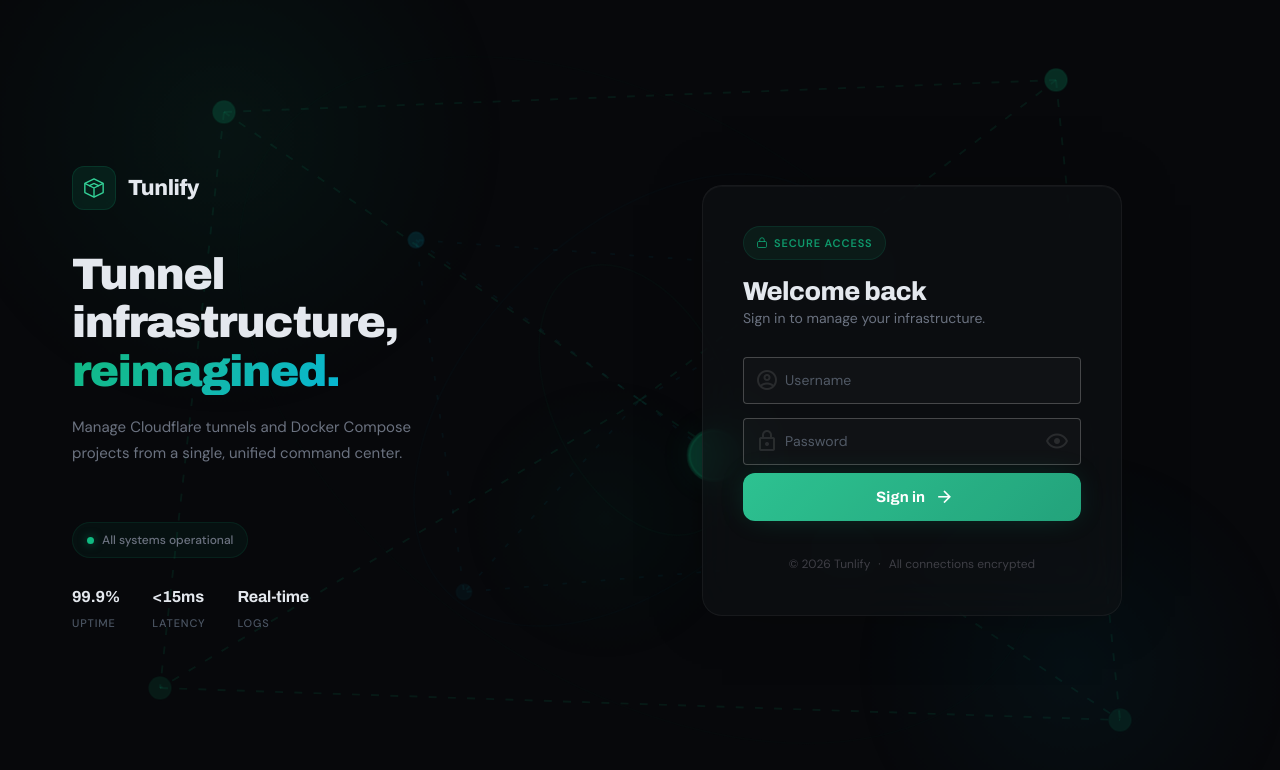
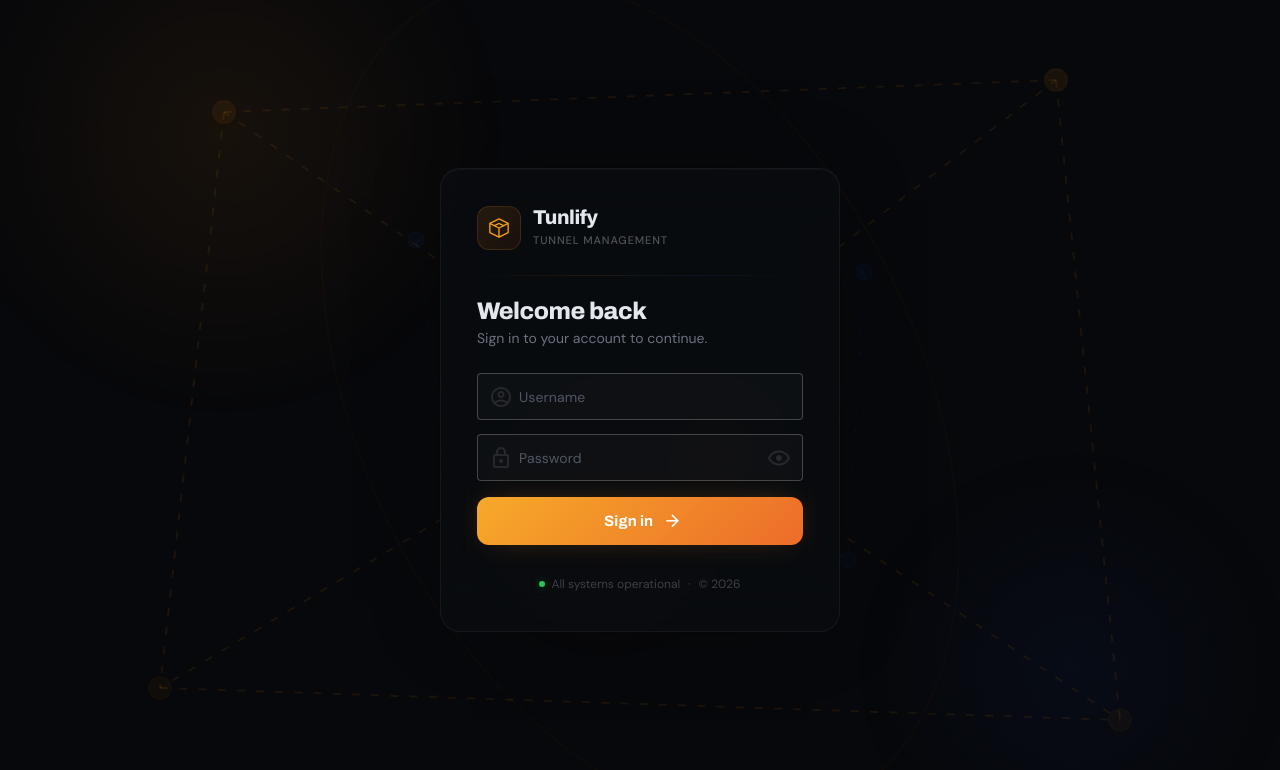
Before and after one commit to luzyver/Tunlify, a Vue app in the folder frontend/: page /login in a window 1280 px wide. Shown: the top 770 px of the page. Built offline with nearby package versions, Linux system fonts and the light colour scheme.

Commit message:
Refactor: overhaul login view UI and animation effects

```diff
--- a/frontend/src/views/LoginView.vue
+++ b/frontend/src/views/LoginView.vue
@@ -35,54 +35,54 @@ async function handleLogin() {
   <v-app>
     <div class="login-root">
       <div class="login-bg">
-        <div class="bg-orb bg-orb--1" />
-        <div class="bg-orb bg-orb--2" />
-        <div class="bg-orb bg-orb--3" />
+        <div class="bg-orb bg-orb--orange" />
+        <div class="bg-orb bg-orb--blue" />
+        <div class="bg-orb bg-orb--orange-sm" />
         <div class="bg-grid" />
 
         <svg class="network-svg" viewBox="0 0 800 600" preserveAspectRatio="xMidYMid slice">
-          <line class="net-line" x1="400" y1="300" x2="140" y2="120" />
-          <line class="net-line" x1="400" y1="300" x2="660" y2="100" />
-          <line class="net-line" x1="400" y1="300" x2="100" y2="480" />
-          <line class="net-line" x1="400" y1="300" x2="700" y2="500" />
-          <line class="net-line" x1="140" y1="120" x2="660" y2="100" />
-          <line class="net-line" x1="100" y1="480" x2="700" y2="500" />
-          <line class="net-line" x1="140" y1="120" x2="100" y2="480" />
-          <line class="net-line" x1="660" y1="100" x2="700" y2="500" />
+          <line class="net-line net-line--orange" x1="400" y1="300" x2="140" y2="120" />
+          <line class="net-line net-line--orange" x1="400" y1="300" x2="660" y2="100" />
+          <line class="net-line net-line--orange" x1="400" y1="300" x2="100" y2="480" />
+          <line class="net-line net-line--orange" x1="400" y1="300" x2="700" y2="500" />
+          <line class="net-line net-line--orange" x1="140" y1="120" x2="660" y2="100" />
+          <line class="net-line net-line--orange" x1="100" y1="480" x2="700" y2="500" />
+          <line class="net-line net-line--orange" x1="140" y1="120" x2="100" y2="480" />
+          <line class="net-line net-line--orange" x1="660" y1="100" x2="700" y2="500" />
 
-          <line class="net-line net-line--s" x1="400" y1="300" x2="260" y2="200" />
-          <line class="net-line net-line--s" x1="400" y1="300" x2="540" y2="220" />
-          <line class="net-line net-line--s" x1="400" y1="300" x2="290" y2="420" />
-          <line class="net-line net-line--s" x1="400" y1="300" x2="530" y2="400" />
-          <line class="net-line net-line--s" x1="260" y1="200" x2="540" y2="220" />
-          <line class="net-line net-line--s" x1="290" y1="420" x2="530" y2="400" />
-          <line class="net-line net-line--s" x1="260" y1="200" x2="290" y2="420" />
-          <line class="net-line net-line--s" x1="540" y1="220" x2="530" y2="400" />
+          <line class="net-line net-line--blue" x1="400" y1="300" x2="260" y2="200" />
+          <line class="net-line net-line--blue" x1="400" y1="300" x2="540" y2="220" />
+          <line class="net-line net-line--blue" x1="400" y1="300" x2="290" y2="420" />
+          <line class="net-line net-line--blue" x1="400" y1="300" x2="530" y2="400" />
+          <line class="net-line net-line--blue" x1="260" y1="200" x2="540" y2="220" />
+          <line class="net-line net-line--blue" x1="290" y1="420" x2="530" y2="400" />
+          <line class="net-line net-line--blue" x1="260" y1="200" x2="290" y2="420" />
+          <line class="net-line net-line--blue" x1="540" y1="220" x2="530" y2="400" />
 
-          <ellipse class="tunnel-ring" cx="400" cy="300" rx="90" ry="55" />
-          <ellipse class="tunnel-ring tunnel-ring--b" cx="400" cy="300" rx="170" ry="105" />
-          <ellipse class="tunnel-ring tunnel-ring--c" cx="400" cy="300" rx="280" ry="175" />
+          <ellipse class="tunnel-ring tunnel-ring--orange" cx="400" cy="300" rx="90" ry="55" />
+          <ellipse class="tunnel-ring tunnel-ring--blue" cx="400" cy="300" rx="170" ry="105" />
+          <ellipse class="tunnel-ring tunnel-ring--orange" cx="400" cy="300" rx="280" ry="175" />
 
           <circle class="net-node net-node--center" cx="400" cy="300" r="14" />
-          <circle class="net-node" cx="140" cy="120" r="7" style="animation-delay: 0s" />
-          <circle class="net-node" cx="660" cy="100" r="7" style="animation-delay: 0.8s" />
-          <circle class="net-node" cx="100" cy="480" r="7" style="animation-delay: 1.6s" />
-          <circle class="net-node" cx="700" cy="500" r="7" style="animation-delay: 2.4s" />
-          <circle class="net-node net-node--s" cx="260" cy="200" r="5" style="animation-delay: 0.4s" />
-          <circle class="net-node net-node--s" cx="540" cy="220" r="5" style="animation-delay: 1.2s" />
-          <circle class="net-node net-node--s" cx="290" cy="420" r="5" style="animation-delay: 2s" />
-          <circle class="net-node net-node--s" cx="530" cy="400" r="5" style="animation-delay: 2.8s" />
+          <circle class="net-node net-node--orange" cx="140" cy="120" r="7" style="animation-delay: 0s" />
+          <circle class="net-node net-node--orange" cx="660" cy="100" r="7" style="animation-delay: 0.8s" />
+          <circle class="net-node net-node--orange" cx="100" cy="480" r="7" style="animation-delay: 1.6s" />
+          <circle class="net-node net-node--orange" cx="700" cy="500" r="7" style="animation-delay: 2.4s" />
+          <circle class="net-node net-node--blue" cx="260" cy="200" r="5" style="animation-delay: 0.4s" />
+          <circle class="net-node net-node--blue" cx="540" cy="220" r="5" style="animation-delay: 1.2s" />
+          <circle class="net-node net-node--blue" cx="290" cy="420" r="5" style="animation-delay: 2s" />
+          <circle class="net-node net-node--blue" cx="530" cy="400" r="5" style="animation-delay: 2.8s" />
         </svg>
       </div>
 
       <div class="login-content">
         <div
-          class="brand-section"
-          v-motion="'brand'"
-          :initial="{ opacity: 0, x: -60 }"
-          :visible="{ opacity: 1, x: 0, transition: { duration: 700, ease: 'easeOut' } }"
+          v-motion
+          :initial="{ opacity: 0, y: 30, scale: 0.97 }"
+          :visible="{ opacity: 1, y: 0, scale: 1, transition: { duration: 600, ease: 'easeOut' } }"
+          class="form-card"
         >
-          <div class="brand-header">
+          <div class="form-brand">
             <div class="brand-logo">
               <div class="logo-icon">
                 <svg viewBox="0 0 24 24" fill="none" width="22" height="22">
@@ -91,59 +91,18 @@ async function handleLogin() {
                   <path d="M7 9.5l5-2.5 5 2.5" stroke="currentColor" stroke-width="1.5" stroke-linecap="round" />
                 </svg>
               </div>
-              <span class="logo-text">Tunlify</span>
-            </div>
-          </div>
-
-          <div class="brand-body">
-            <h1 class="brand-title">
-              Tunnel infrastructure,<br />
-              <span class="text-highlight">reimagined.</span>
-            </h1>
-            <p class="brand-desc">
-              Manage Cloudflare tunnels and Docker Compose projects from a single, unified command center.
-            </p>
-          </div>
-
-          <div class="brand-footer">
-            <div class="status-badge">
-              <span class="status-dot" />
-              <span>All systems operational</span>
-            </div>
-            <div class="brand-metrics">
-              <div class="metric">
-                <span class="metric-value">99.9%</span>
-                <span class="metric-label">Uptime</span>
-              </div>
-              <div class="metric">
-                <span class="metric-value">&lt;15ms</span>
-                <span class="metric-label">Latency</span>
-              </div>
-              <div class="metric">
-                <span class="metric-value">Real-time</span>
-                <span class="metric-label">Logs</span>
-              </div>
+              <div class="logo-text-group">
+                <span class="logo-wordmark">Tunlify</span>
+                <span class="logo-tagline">Tunnel Management</span>
               </div>
             </div>
           </div>
 
-        <div
-          class="form-section"
-          v-motion="'form'"
-          :initial="{ opacity: 0, x: 60 }"
-          :visible="{ opacity: 1, x: 0, transition: { duration: 700, delay: 200, ease: 'easeOut' } }"
-        >
-          <div class="form-card">
+          <div class="form-divider" />
+
           <div class="form-header">
-              <div class="form-badge">
-                <svg viewBox="0 0 16 16" fill="none" width="12" height="12">
-                  <rect x="2" y="6" width="12" height="8" rx="1.5" stroke="currentColor" stroke-width="1.2" />
-                  <path d="M5 6V4a3 3 0 016 0v2" stroke="currentColor" stroke-width="1.2" stroke-linecap="round" />
-                </svg>
-                Secure Access
-              </div>
             <h2 class="form-title">Welcome back</h2>
-              <p class="form-subtitle">Sign in to manage your infrastructure.</p>
+            <p class="form-subtitle">Sign in to your account to continue.</p>
           </div>
 
           <v-alert
@@ -168,7 +127,6 @@ async function handleLogin() {
                 required
                 autocomplete="username"
                 variant="outlined"
-                  color="teal"
                 class="login-field"
               />
               <v-text-field
@@ -180,7 +138,6 @@ async function handleLogin() {
                 required
                 autocomplete="current-password"
                 variant="outlined"
-                  color="teal"
                 class="login-field"
                 @click:append-inner="showPassword = !showPassword"
               />
@@ -191,7 +148,7 @@ async function handleLogin() {
               :loading="loading"
               block
               size="large"
-                class="submit-btn mt-2"
+              class="submit-btn mt-4"
             >
               <template v-if="!loading">
                 Sign in
@@ -201,10 +158,12 @@ async function handleLogin() {
           </form>
 
           <div class="form-footer">
-              <span>&copy; 2026 Tunlify</span>
+            <span class="status-indicator">
+              <span class="status-dot" />
+              All systems operational
+            </span>
             <span class="footer-sep">&middot;</span>
-              <span>All connections encrypted</span>
-            </div>
+            <span>&copy; 2026</span>
           </div>
         </div>
       </div>
@@ -237,30 +196,30 @@ async function handleLogin() {
   pointer-events: none;
 }
 
-.bg-orb--1 {
+.bg-orb--orange {
   width: 640px;
   height: 640px;
   top: -20%;
   left: -10%;
-  background: radial-gradient(circle, rgba(16, 185, 129, 0.07) 0%, transparent 60%);
+  background: radial-gradient(circle, rgba(247, 147, 26, 0.07) 0%, transparent 60%);
   animation: orb-float-a 22s ease-in-out infinite;
 }
 
-.bg-orb--2 {
+.bg-orb--blue {
   width: 520px;
   height: 520px;
   bottom: -15%;
   right: -5%;
-  background: radial-gradient(circle, rgba(6, 182, 212, 0.05) 0%, transparent 60%);
+  background: radial-gradient(circle, rgba(37, 99, 235, 0.05) 0%, transparent 60%);
   animation: orb-float-b 26s ease-in-out infinite;
 }
 
-.bg-orb--3 {
+.bg-orb--orange-sm {
   width: 360px;
   height: 360px;
   top: 40%;
   left: 35%;
-  background: radial-gradient(circle, rgba(16, 185, 129, 0.04) 0%, transparent 60%);
+  background: radial-gradient(circle, rgba(247, 147, 26, 0.04) 0%, transparent 60%);
   animation: orb-float-a 18s ease-in-out infinite reverse;
 }
 
@@ -293,19 +252,22 @@ async function handleLogin() {
   inset: 0;
   width: 100%;
   height: 100%;
-  opacity: 0.55;
+  opacity: 0.5;
   pointer-events: none;
 }
 
 .net-line {
-  stroke: rgba(16, 185, 129, 0.18);
   stroke-width: 1.2;
   stroke-dasharray: 5 7;
+}
+
+.net-line--orange {
+  stroke: rgba(247, 147, 26, 0.18);
   animation: flow 2.5s linear infinite;
 }
 
-.net-line--s {
-  stroke: rgba(6, 182, 212, 0.1);
+.net-line--blue {
+  stroke: rgba(37, 99, 235, 0.1);
   stroke-dasharray: 3 9;
   animation: flow-reverse 3.5s linear infinite;
 }
@@ -320,23 +282,18 @@ async function handleLogin() {
 
 .tunnel-ring {
   fill: none;
-  stroke: rgba(16, 185, 129, 0.07);
   stroke-width: 1;
+  transform-origin: 400px 300px;
 }
 
-.tunnel-ring {
-  transform-origin: 400px 300px;
+.tunnel-ring--orange {
+  stroke: rgba(247, 147, 26, 0.07);
   animation: ring-spin 28s linear infinite;
 }
 
-.tunnel-ring--b {
-  stroke: rgba(6, 182, 212, 0.05);
+.tunnel-ring--blue {
+  stroke: rgba(37, 99, 235, 0.05);
   animation: ring-spin 40s linear infinite reverse;
-}
-
-.tunnel-ring--c {
-  stroke: rgba(16, 185, 129, 0.04);
-  animation: ring-spin 52s linear infinite;
 }
 
 @keyframes ring-spin {
@@ -344,23 +301,27 @@ async function handleLogin() {
 }
 
 .net-node {
-  fill: rgba(16, 185, 129, 0.4);
-  stroke: rgba(16, 185, 129, 0.15);
+  fill-opacity: 0.4;
   stroke-width: 1;
   animation: node-pulse 3s ease-in-out infinite;
 }
 
 .net-node--center {
-  fill: rgba(16, 185, 129, 0.5);
-  stroke: rgba(16, 185, 129, 0.4);
-  stroke-width: 2;
-  filter: drop-shadow(0 0 10px rgba(16, 185, 129, 0.35));
+  fill: rgba(247, 147, 26, 0.55);
+  stroke: rgba(247, 147, 26, 0.4);
+  stroke-width: 2.5;
+  filter: drop-shadow(0 0 12px rgba(247, 147, 26, 0.35));
   animation: node-pulse-center 3s ease-in-out infinite;
 }
 
-.net-node--s {
-  fill: rgba(6, 182, 212, 0.25);
-  stroke: rgba(6, 182, 212, 0.12);
+.net-node--orange {
+  fill: rgba(247, 147, 26, 0.4);
+  stroke: rgba(247, 147, 26, 0.15);
+}
+
+.net-node--blue {
+  fill: rgba(37, 99, 235, 0.25);
+  stroke: rgba(37, 99, 235, 0.12);
 }
 
 @keyframes node-pulse {
@@ -373,31 +334,42 @@ async function handleLogin() {
   50% { opacity: 1; transform: scale(1.15); }
 }
 
-/* ─── Content Layout ─── */
+/* ─── Content ─── */
 
 .login-content {
   position: relative;
   z-index: 1;
   display: flex;
+  align-items: center;
+  justify-content: center;
   min-height: 100vh;
+  padding: 32px;
 }
 
-/* ─── Brand Section ─── */
+/* ─── Form Card ─── */
 
-.brand-section {
-  flex: 0 0 45%;
-  display: flex;
-  flex-direction: column;
-  justify-content: center;
-  padding: 64px 56px 64px 72px;
+.form-card {
+  width: 100%;
+  max-width: 400px;
+  background: rgba(10, 12, 16, 0.75);
+  backdrop-filter: blur(28px);
+  -webkit-backdrop-filter: blur(28px);
+  border: 1px solid rgba(255, 255, 255, 0.05);
+  border-radius: 20px;
+  padding: 36px;
+  box-shadow:
+    0 0 80px -30px rgba(0, 0, 0, 0.6),
+    inset 0 1px 0 rgba(255, 255, 255, 0.03);
 }
 
-.brand-header {
-  margin-bottom: 40px;
+/* ─── Brand inside card ─── */
+
+.form-brand {
+  margin-bottom: 0;
 }
 
 .brand-logo {
-  display: inline-flex;
+  display: flex;
   align-items: center;
   gap: 12px;
 }
@@ -409,156 +381,52 @@ async function handleLogin() {
   align-items: center;
   justify-content: center;
   border-radius: 12px;
-  background: rgba(16, 185, 129, 0.1);
-  border: 1px solid rgba(16, 185, 129, 0.15);
-  color: #34D399;
+  background: linear-gradient(135deg, rgba(247, 147, 26, 0.12), rgba(234, 88, 12, 0.08));
+  border: 1px solid rgba(247, 147, 26, 0.15);
+  color: #F59E0B;
+  flex-shrink: 0;
 }
 
-.logo-text {
+.logo-text-group {
+  display: flex;
+  flex-direction: column;
+}
+
+.logo-wordmark {
   font-family: 'Archivo', sans-serif;
   font-weight: 800;
-  font-size: 22px;
+  font-size: 20px;
   color: #E4E8EE;
   letter-spacing: -0.02em;
+  line-height: 1.2;
 }
 
-.brand-body {
-  max-width: 460px;
-}
-
-.brand-title {
-  font-family: 'Archivo', sans-serif;
-  font-weight: 900;
-  font-size: 44px;
-  line-height: 1.1;
-  color: #E4E8EE;
-  margin: 0 0 20px;
-  letter-spacing: -0.03em;
-}
-
-.text-highlight {
-  background: linear-gradient(135deg, #10B981 0%, #14B8A6 50%, #06B6D4 100%);
-  -webkit-background-clip: text;
-  background-clip: text;
-  -webkit-text-fill-color: transparent;
-}
-
-.brand-desc {
-  font-size: 15px;
-  line-height: 1.7;
-  color: #6B7280;
-  margin: 0;
-  font-weight: 400;
-  max-width: 360px;
-}
-
-.brand-footer {
-  margin-top: 56px;
-}
-
-.status-badge {
-  display: inline-flex;
-  align-items: center;
-  gap: 8px;
-  padding: 6px 14px;
-  border-radius: 999px;
-  font-size: 12px;
-  font-weight: 500;
-  color: #6B7280;
-  background: rgba(16, 185, 129, 0.05);
-  border: 1px solid rgba(16, 185, 129, 0.1);
-  margin-bottom: 28px;
-}
-
-.status-dot {
-  width: 7px;
-  height: 7px;
-  border-radius: 50%;
-  background: #10B981;
-  box-shadow: 0 0 10px rgba(16, 185, 129, 0.5);
-  animation: status-pulse 2.5s ease-in-out infinite;
-}
-
-@keyframes status-pulse {
-  0%, 100% { opacity: 1; }
-  50% { opacity: 0.4; }
-}
-
-.brand-metrics {
-  display: flex;
-  gap: 32px;
-}
-
-.metric {
-  display: flex;
-  flex-direction: column;
-  gap: 4px;
-}
-
-.metric-value {
-  font-family: 'Archivo', sans-serif;
-  font-weight: 700;
-  font-size: 16px;
-  color: #E4E8EE;
-  letter-spacing: -0.01em;
-}
-
-.metric-label {
+.logo-tagline {
   font-size: 11px;
   font-weight: 500;
   text-transform: uppercase;
   letter-spacing: 0.08em;
-  color: #4B5563;
+  color: #52525B;
 }
 
-/* ─── Form Section ─── */
+/* ─── Divider ─── */
 
-.form-section {
-  flex: 1;
-  display: flex;
-  align-items: center;
-  justify-content: center;
-  padding: 64px 72px 64px 40px;
+.form-divider {
+  height: 1px;
+  background: linear-gradient(90deg, transparent, rgba(247, 147, 26, 0.1), rgba(37, 99, 235, 0.1), transparent);
+  margin: 24px 0;
 }
 
-.form-card {
-  width: 100%;
-  max-width: 420px;
-  background: rgba(15, 17, 21, 0.65);
-  backdrop-filter: blur(24px);
-  -webkit-backdrop-filter: blur(24px);
-  border: 1px solid rgba(255, 255, 255, 0.05);
-  border-radius: 20px;
-  padding: 40px;
-  box-shadow:
-    0 0 60px -20px rgba(0, 0, 0, 0.5),
-    inset 0 1px 0 rgba(255, 255, 255, 0.03);
-}
+/* ─── Form Header ─── */
 
 .form-header {
-  margin-bottom: 28px;
-}
-
-.form-badge {
-  display: inline-flex;
-  align-items: center;
-  gap: 6px;
-  padding: 5px 12px;
-  border-radius: 999px;
-  font-size: 11px;
-  font-weight: 600;
-  text-transform: uppercase;
-  letter-spacing: 0.08em;
-  color: rgba(16, 185, 129, 0.8);
-  background: rgba(16, 185, 129, 0.08);
-  border: 1px solid rgba(16, 185, 129, 0.12);
-  margin-bottom: 20px;
+  margin-bottom: 24px;
 }
 
 .form-title {
   font-family: 'Archivo', sans-serif;
   font-weight: 800;
-  font-size: 26px;
+  font-size: 24px;
   color: #E4E8EE;
   margin: 0 0 6px;
   letter-spacing: -0.02em;
@@ -571,13 +439,15 @@ async function handleLogin() {
   line-height: 1.5;
 }
 
+/* ─── Form Fields ─── */
+
 .form-fields {
   display: flex;
   flex-direction: column;
   gap: 14px;
 }
 
-/* Vuetify field overrides */
+/* Vuetify overrides */
 .form-card :deep(.v-field) {
   background: rgba(255, 255, 255, 0.02) !important;
 }
@@ -591,12 +461,12 @@ async function handleLogin() {
 }
 
 .form-card :deep(.v-field--focused .v-field__outline) {
-  color: #10B981 !important;
-  opacity: 0.6;
+  color: #F59E0B !important;
+  opacity: 0.7;
 }
 
 .form-card :deep(.v-field-label--floating) {
-  color: #10B981 !important;
+  color: #F59E0B !important;
 }
 
 .form-card :deep(.v-field .v-icon) {
@@ -604,7 +474,7 @@ async function handleLogin() {
 }
 
 .form-card :deep(.v-field--focused .v-icon) {
-  color: rgba(16, 185, 129, 0.6);
+  color: rgba(247, 147, 26, 0.6);
 }
 
 .form-card :deep(.v-field__input) {
@@ -619,7 +489,8 @@ async function handleLogin() {
   font-weight: 400;
 }
 
-/* Submit Button */
+/* ─── Submit Button ─── */
+
 .submit-btn {
   height: 48px !important;
   font-family: 'Archivo', sans-serif !important;
@@ -628,32 +499,32 @@ async function handleLogin() {
   text-transform: none !important;
   letter-spacing: 0.01em !important;
   border-radius: 12px !important;
-  background: linear-gradient(135deg, #10B981, #059669) !important;
+  background: linear-gradient(135deg, #F59E0B, #EA580C) !important;
   border: none !important;
   color: white !important;
   transition: all 0.3s ease !important;
-  box-shadow: 0 0 30px -8px rgba(16, 185, 129, 0.3) !important;
+  box-shadow: 0 0 30px -8px rgba(247, 147, 26, 0.3) !important;
   overflow: hidden !important;
   position: relative !important;
 }
 
 .submit-btn:hover {
   transform: translateY(-1px) !important;
-  box-shadow: 0 0 40px -6px rgba(16, 185, 129, 0.5) !important;
+  box-shadow: 0 0 40px -6px rgba(247, 147, 26, 0.5) !important;
 }
 
 .submit-btn:active {
   transform: translateY(0) scale(0.99) !important;
 }
 
-/* Override Vuetify's default loading overlay */
 .submit-btn :deep(.v-btn__overlay) {
   display: none !important;
 }
 
-/* Form Footer */
+/* ─── Footer ─── */
+
 .form-footer {
-  margin-top: 32px;
+  margin-top: 28px;
   display: flex;
   align-items: center;
   justify-content: center;
@@ -663,105 +534,48 @@ async function handleLogin() {
   font-weight: 400;
 }
 
+.status-indicator {
+  display: inline-flex;
+  align-items: center;
+  gap: 6px;
+}
+
+.status-dot {
+  width: 6px;
+  height: 6px;
+  border-radius: 50%;
+  background: #22C55E;
+  box-shadow: 0 0 8px rgba(34, 197, 94, 0.4);
+  animation: status-pulse 2.5s ease-in-out infinite;
+}
+
+@keyframes status-pulse {
+  0%, 100% { opacity: 1; }
+  50% { opacity: 0.4; }
+}
+
 .footer-sep {
   color: #3F3F46;
 }
 
 /* ─── Responsive ─── */
 
-@media (max-width: 1024px) {
-  .brand-section {
-    padding: 56px 40px 56px 48px;
-  }
-
-  .brand-title {
-    font-size: 36px;
-  }
-
-  .form-section {
-    padding: 56px 48px 56px 32px;
-  }
-}
-
-@media (max-width: 900px) {
+@media (max-width: 480px) {
   .login-content {
-    flex-direction: column;
-  }
-
-  .brand-section {
-    flex: none;
-    padding: 48px 32px 32px;
-    min-height: 45vh;
-    justify-content: flex-end;
-  }
-
-  .brand-body {
-    max-width: 100%;
-  }
-
-  .brand-title {
-    font-size: 32px;
-  }
-
-  .brand-desc {
-    max-width: 100%;
-  }
-
-  .brand-footer {
-    margin-top: 32px;
-  }
-
-  .brand-metrics {
-    gap: 24px;
-  }
-
-  .form-section {
-    padding: 24px 32px 48px;
+    padding: 16px;
   }
 
   .form-card {
-    max-width: 100%;
-    padding: 32px;
+    padding: 28px 24px;
+    border-radius: 16px;
+  }
+
+  .form-title {
+    font-size: 20px;
   }
 
   .network-svg {
     opacity: 0.3;
   }
 }
-
-@media (max-width: 480px) {
-  .brand-section {
-    padding: 32px 20px 24px;
-    min-height: 35vh;
-  }
-
-  .brand-title {
-    font-size: 26px;
-  }
-
-  .brand-desc {
-    font-size: 13px;
-  }
-
-  .brand-metrics {
-    gap: 16px;
-  }
-
-  .metric-value {
-    font-size: 14px;
-  }
-
-  .form-section {
-    padding: 16px 20px 40px;
-  }
-
-  .form-card {
-    padding: 24px 20px;
-    border-radius: 16px;
-  }
-
-  .form-title {
-    font-size: 22px;
-  }
-}
 </style>
```
Lines whose indentation alone changed are shown as unchanged.
